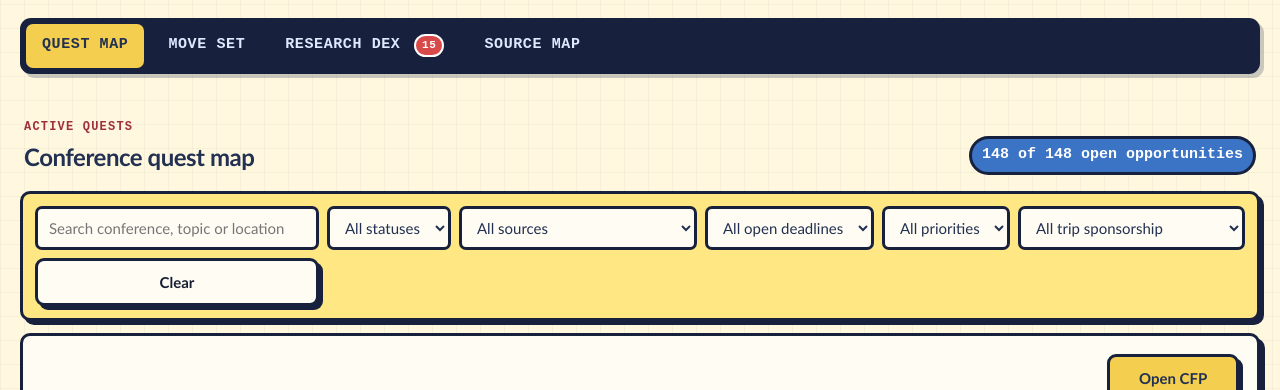
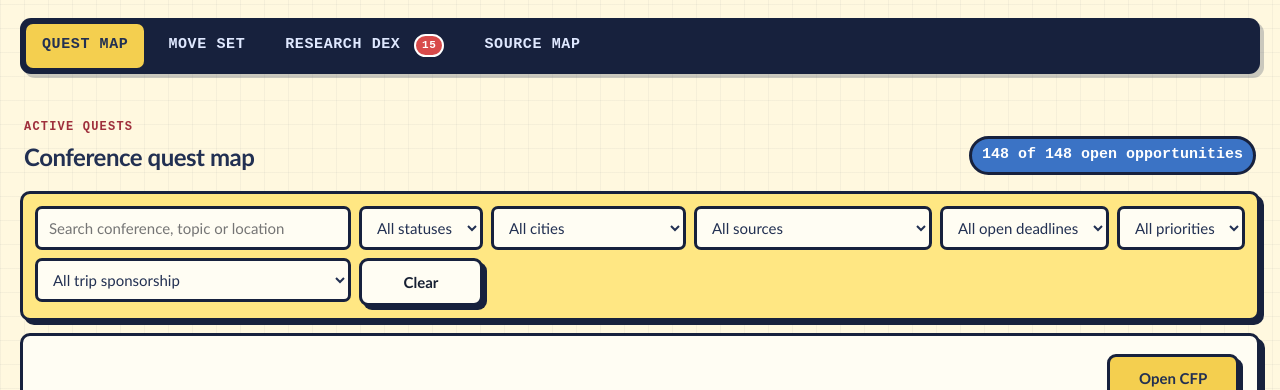
Before and after one commit to FairyFox5700/speaker-application-tracker, a website with bundled scripts: page index.html in a window 1280 px wide. Shown: the part 332-722 px from the top of the page. Built offline with nearby package versions, Linux system fonts and the light colour scheme.

Commit message:
Add city filter and infer trip sponsorship from free-text descriptions
Co-authored-by: Copilot <223556219+Copilot@users.noreply.github.com>

```diff
--- a/app.js
+++ b/app.js
@@ -8,7 +8,7 @@
   const $ = id => document.getElementById(id);
   const els = {
     list: $('opportunityList'), talks: $('talkList'), empty: $('emptyState'), count: $('resultCount'),
-    search: $('search'), statusFilter: $('statusFilter'), sourceFilter: $('sourceFilter'), deadlineFilter: $('deadlineFilter'), priorityFilter: $('priorityFilter'), travelFilter: $('travelFilter'),
+    search: $('search'), statusFilter: $('statusFilter'), sourceFilter: $('sourceFilter'), deadlineFilter: $('deadlineFilter'), priorityFilter: $('priorityFilter'), travelFilter: $('travelFilter'), cityFilter: $('cityFilter'),
     researchList: $('researchList'), researchSearch: $('researchSearch'), researchCount: $('researchCount'), researchEmpty: $('researchEmpty'),
     sourcesList: $('sourcesList'), sourcesCount: $('sourcesCount'),
     dialog: $('editorDialog'), form: $('opportunityForm'), toast: $('toast')
@@ -41,7 +41,14 @@
   }
 
   function currentFilters() {
-    return {search: els.search.value, status: els.statusFilter.value, source: els.sourceFilter.value, deadline: els.deadlineFilter.value, priority: els.priorityFilter.value, travel: els.travelFilter.value};
+    return {search: els.search.value, status: els.statusFilter.value, source: els.sourceFilter.value, deadline: els.deadlineFilter.value, priority: els.priorityFilter.value, travel: els.travelFilter.value, city: els.cityFilter.value};
+  }
+
+  function populateCityFilter() {
+    const cities = [...new Set(core.activeOpportunities(state.opportunities).map(item => core.extractCity(item.location)).filter(Boolean))].sort((a, b) => a.localeCompare(b));
+    const previous = els.cityFilter.value;
+    els.cityFilter.innerHTML = '<option value="all">All cities</option>' + cities.map(city => `<option value="${escapeHtml(city)}">${escapeHtml(city)}</option>`).join('');
+    els.cityFilter.value = cities.includes(previous) ? previous : 'all';
   }
 
   function renderMetrics() {
@@ -60,7 +67,7 @@
     const hasResearch = resolution.kind === 'researched';
     const sourceType = item.sourceType || 'Official CFP';
     const sourceClass = sourceType === 'LinkedIn lead' ? 'linkedin' : sourceType === 'Confs.tech CFP' ? 'confstech' : sourceType.startsWith('Sessionize') ? 'sessionize' : '';
-    const travel = item.travelSupport || (item.deliveryMode === 'Online' ? 'Online / no trip' : 'Not stated');
+    const travel = core.inferTravelSupport(item);
     const travelClass = travel === 'Travel sponsored' ? 'funded' : travel === 'Partial / conditional' ? 'partial' : travel === 'Not covered' ? 'unfunded' : 'neutral';
     const actionLabel = sourceType === 'LinkedIn lead' ? 'View LinkedIn' : sourceType === 'Sessionize recommendation' ? 'Open group' : 'Open CFP';
     return `<article class="opportunity-card" data-testid="opportunity-item" data-record-id="${escapeHtml(item.id)}">
@@ -149,6 +156,7 @@
   }
 
   function render() {
+    populateCityFilter();
     const filtered = core.filterOpportunities(state.opportunities, currentFilters());
     filtered.sort((a, b) => {
       const ad = core.deadlineState(a.deadlineDate).days;
@@ -172,6 +180,7 @@
     els.deadlineFilter.value = 'all';
     els.priorityFilter.value = 'all';
     els.travelFilter.value = 'all';
+    els.cityFilter.value = 'all';
     render();
   }
 
--- a/index.html
+++ b/index.html
@@ -44,6 +44,7 @@
       <form class="filterbar" id="filters" role="search" aria-label="Filter opportunities">
         <label class="search-field"><span class="sr-only">Search opportunities</span><input id="search" data-testid="search" type="search" placeholder="Search conference, topic or location"></label>
         <label><span class="sr-only">Application status</span><select id="statusFilter" data-testid="status-filter"><option value="all">All statuses</option></select></label>
+        <label><span class="sr-only">City</span><select id="cityFilter" data-testid="city-filter"><option value="all">All cities</option></select></label>
         <label><span class="sr-only">Opportunity source</span><select id="sourceFilter"><option value="all">All sources</option><option value="Sessionize public CFP">Sessionize public CFPs</option><option value="Sessionize recommendation">Sessionize recommendations</option><option value="Confs.tech CFP">Confs.tech CFPs</option><option value="LinkedIn lead">LinkedIn leads</option><option value="Official CFP">Official CFPs</option></select></label>
         <label><span class="sr-only">Deadline status</span><select id="deadlineFilter" data-testid="deadline-filter"><option value="all">All open deadlines</option><option value="today">Due today</option><option value="critical">1–7 days</option><option value="soon">8–21 days</option><option value="upcoming">22–60 days</option><option value="later">Later</option></select></label>
         <label><span class="sr-only">Priority</span><select id="priorityFilter"><option value="all">All priorities</option><option>High</option><option>Medium</option><option>Low</option></select></label>
--- a/tracker-core.js
+++ b/tracker-core.js
@@ -352,6 +352,38 @@
     };
   }
 
+  const NO_CITY_PATTERNS = [/^online$/i, /location not stated/i, /city not yet confirmed/i, /not yet confirmed/i, /not stated/i, /^tbd$/i, /^tba$/i];
+
+  function extractCity(location) {
+    const raw = String(location || '').trim();
+    if (!raw) return null;
+    // Locations often look like "Warsaw, Poland", "Atlanta, Georgia, U.S.", "Anaheim, California, U.S. · Online"
+    // or "San Francisco, U.S. · Salesforce+". Take the first comma-delimited segment, then strip
+    // any trailing " · venue" style annotations, and reject segments that are clearly not a city.
+    const firstSegment = raw.split(',')[0].split('·')[0].trim();
+    if (!firstSegment) return null;
+    if (NO_CITY_PATTERNS.some(pattern => pattern.test(firstSegment))) return null;
+    if (NO_CITY_PATTERNS.some(pattern => pattern.test(raw)) && !raw.includes(',')) return null;
+    return firstSegment;
+  }
+
+  // Keywords used to infer trip-sponsorship when the structured `travelSupport` field is missing
+  // or left as "Not stated" but the free-text travel/notes description actually mentions it.
+  const SPONSORED_TEXT = /\b(sponsor(?:ed|s)?|travel (?:stipend|budget|allowance|grant)|covers? (?:travel|flights?|hotel)|hotel (?:nights?|covered|stay covered)|(?:travel|flights?|hotel|accommodation)(?:s)?(?: and (?:travel|flights?|hotel|accommodation)s?)? (?:are |is )?(?:fully |partially )?covered|reimburse(?:d|ment)?|flights? (?:and|plus|\+) hotel|complimentary (?:travel|hotel))\b/i;
+  const NOT_SPONSORED_TEXT = /\b(not covered|not sponsored|no travel (?:support|budget|stipend)|travel (?:is )?not (?:provided|covered)|does not (?:cover|publish|provide)|not publish)\b/i;
+  const PARTIAL_TEXT = /\b(partial|conditional|depends on|limited (?:travel )?budget|up to)\b/i;
+
+  function inferTravelSupport(item) {
+    const explicit = item && item.travelSupport;
+    if (explicit && explicit !== 'Not stated') return explicit;
+    if (item && item.deliveryMode === 'Online' && !explicit) return 'Online / no trip';
+    const text = [item && item.travelDetails, item && item.notes].filter(Boolean).join(' ');
+    if (!text) return explicit || 'Not stated';
+    if (NOT_SPONSORED_TEXT.test(text)) return 'Not covered';
+    if (SPONSORED_TEXT.test(text)) return PARTIAL_TEXT.test(text) ? 'Partial / conditional' : 'Travel sponsored';
+    return explicit || 'Not stated';
+  }
+
   function filterOpportunities(items, filters, now) {
     const f = filters || {};
     const search = String(f.search || '').trim().toLowerCase();
@@ -362,8 +394,9 @@
       if (f.priority && f.priority !== 'all' && item.priority !== f.priority) return false;
       if (f.source && f.source !== 'all' && (item.sourceType || 'Official CFP') !== f.source) return false;
       if (f.mode && f.mode !== 'all' && item.deliveryMode !== f.mode) return false;
+      if (f.city && f.city !== 'all' && extractCity(item.location) !== f.city) return false;
       if (f.travel && f.travel !== 'all') {
-        const travel = item.travelSupport || (item.deliveryMode === 'Online' ? 'Online / no trip' : 'Not stated');
+        const travel = inferTravelSupport(item);
         if (f.travel === 'sponsored' && travel !== 'Travel sponsored') return false;
         if (f.travel === 'online' && travel !== 'Online / no trip') return false;
         if (f.travel === 'unstated' && (travel === 'Travel sponsored' || travel === 'Online / no trip')) return false;
@@ -448,5 +481,5 @@
     return id;
   }
 
-  return {STORAGE_KEY, STATUSES, SEED_OPPORTUNITIES, SEED_TALKS, SEED_SOURCES, CONFERENCE_RESEARCH: conferenceResearch, EXPORT_FIELDS, deadlineState, activeOpportunities, matchTalk, bestTalk, resolveOpportunityResearch, filterOpportunities, toCsv, initialState, loadState, saveState, createId};
+  return {STORAGE_KEY, STATUSES, SEED_OPPORTUNITIES, SEED_TALKS, SEED_SOURCES, CONFERENCE_RESEARCH: conferenceResearch, EXPORT_FIELDS, deadlineState, activeOpportunities, matchTalk, bestTalk, resolveOpportunityResearch, filterOpportunities, extractCity, inferTravelSupport, toCsv, initialState, loadState, saveState, createId};
 });
```
